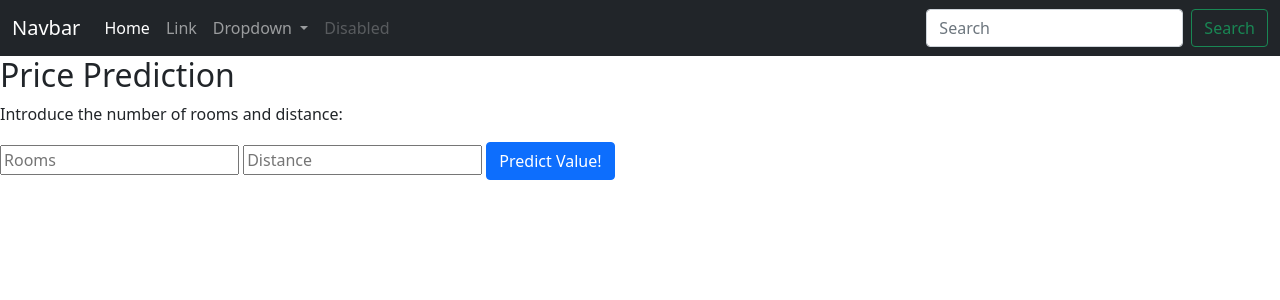
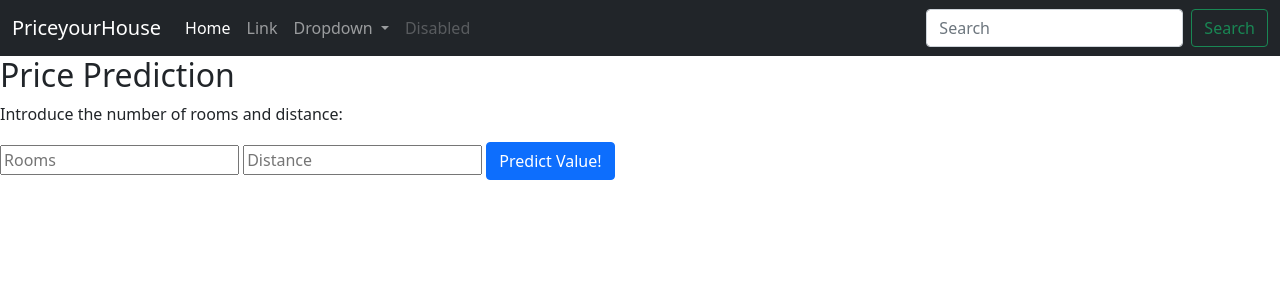
Before and after one commit to Abbashozefa/flask-ml, a Flask app: page / in a window 1280 px wide. Shown: the top 300 px of the page. Run offline with Flask 2, Linux system fonts and the light colour scheme; parts of the project's set-up code (start-up, migrations or seed data) failed here and were passed over.

Commit message:
Title change

```diff
--- a/templates/index.html
+++ b/templates/index.html
@@ -10,7 +10,7 @@
   <!-- Nav Bar -->
   <nav class="navbar navbar-expand-lg navbar-dark bg-dark">
     <div class="container-fluid">
-      <a class="navbar-brand" href="#">Navbar</a>
+      <a class="navbar-brand" href="">PriceyourHouse</a>
       <button class="navbar-toggler" type="button" data-bs-toggle="collapse" data-bs-target="#navbarSupportedContent" aria-controls="navbarSupportedContent" aria-expanded="false" aria-label="Toggle navigation">
         <span class="navbar-toggler-icon"></span>
       </button>
@@ -20,7 +20,7 @@
             <a class="nav-link active" aria-current="page" href="#">Home</a>
           </li>
           <li class="nav-item">
-            <a class="nav-link" href="#">Link</a>
+            <a class="nav-link" href="https://github.com/Abbashozefa/flask-ml">Link</a>
           </li>
           <li class="nav-item dropdown">
             <a class="nav-link dropdown-toggle" href="#" id="navbarDropdown" role="button" data-bs-toggle="dropdown" aria-expanded="false">
```
